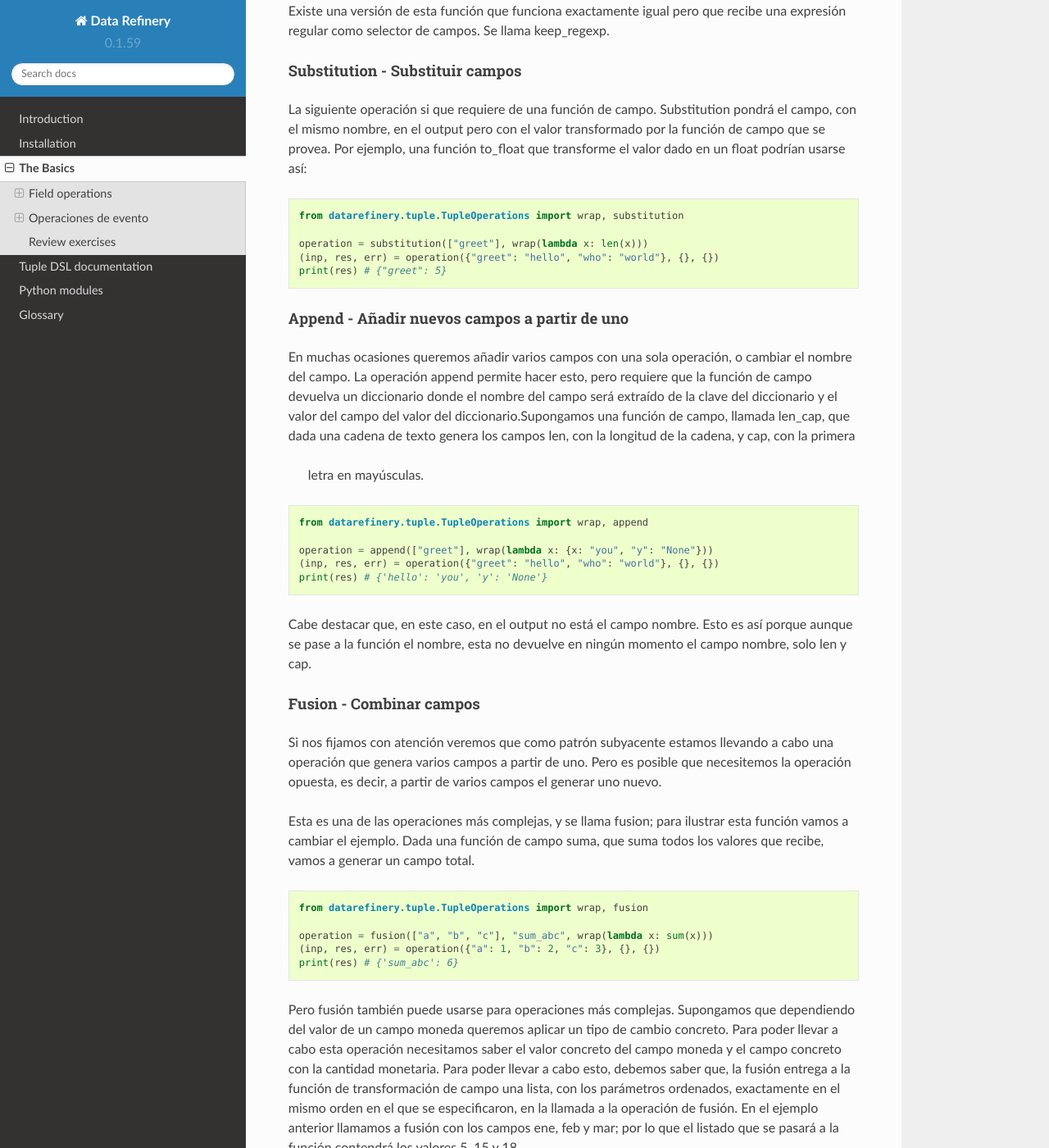
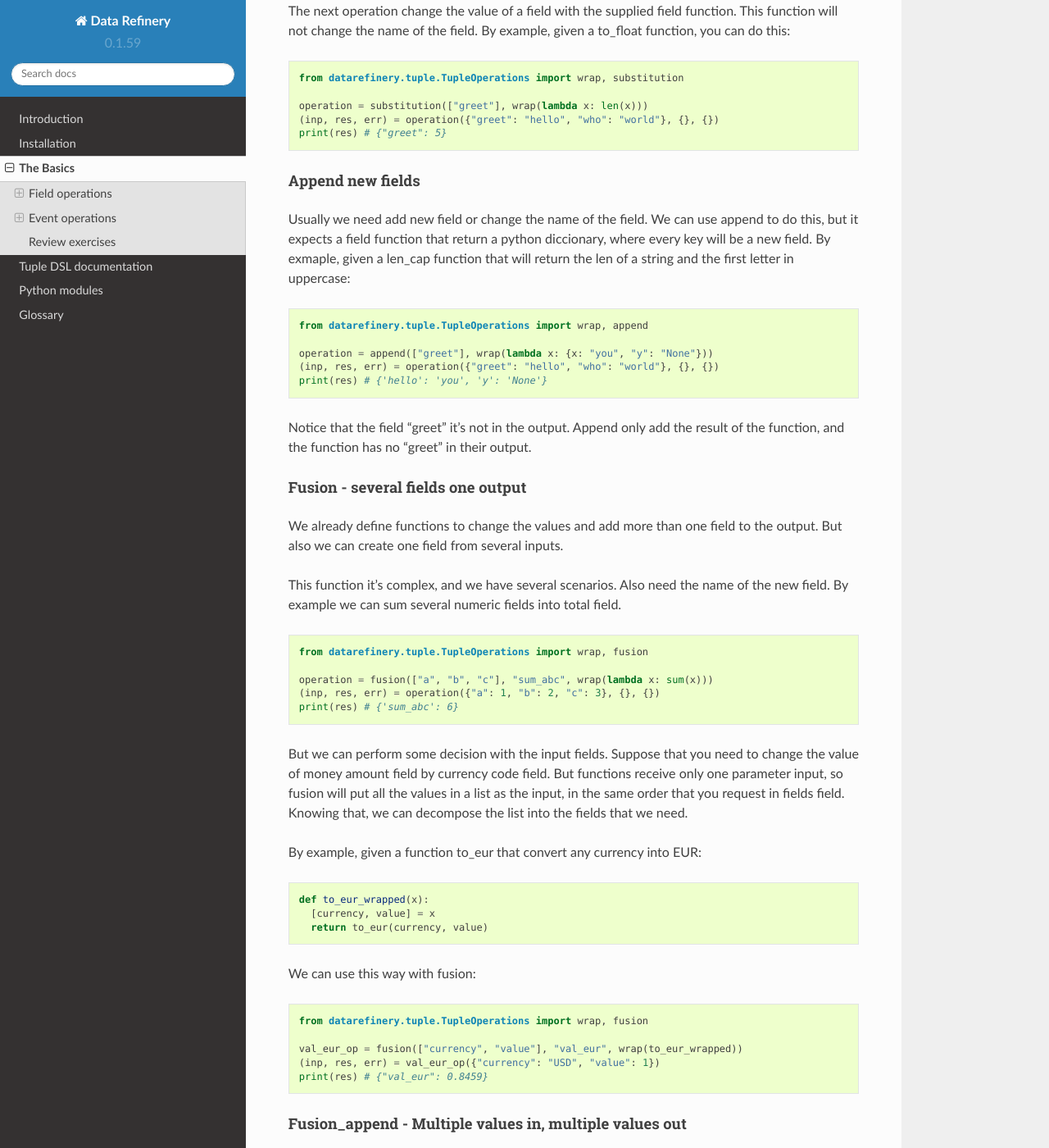
Before and after one commit to BBVA/data-refinery, a Sphinx documentation site: the page built from docs/source/thebasics.rst, in a window 1280 px wide and 1400 px high, scrolled down 8349 px. Shown: the whole window at 82% size. Built offline with Sphinx 7.4.7 and the Read the Docs theme 2.0.0, drawn with Linux system fonts in a browser that asks for light colours; some of the changed text lies outside the part shown.

Commit message:
some basics translated

```diff
--- a/docs/source/thebasics.rst
+++ b/docs/source/thebasics.rst
@@ -95,8 +95,7 @@ std_score_normalization
 
 Returns the distance of a particular datum ...
 
-Esta operación representa lo lejos que está un dato de la estadística
-representativa de una columna completa.
+This operation represents how far it's the value from mean, using deviation as scale.
 
 The function requires two input parameters, the column average and the standard
 deviation. Usage example:
@@ -399,25 +398,26 @@ This example returns one hot vector using a date string and week days.
     (res, err) = day_hot("2017-10-19")
     print(res) # {"Mo": 0, "Tu": 0, "We": 0, "Th": 1, "Fr": 0, "Sa": 0, "Su": 0}
 
-Operaciones de evento
----------------------
+Event operations
+----------------
 
-Pero las funciones de campo no dicen que queremos hacer con el valor transformado; tal vez quiero que el valor se guarde
-en un campo con el mismo nombre; o a lo mejor quiero que tenga un nombre de campo diferente. En este nivel tenemos las
-funciones de fila, que funcionan de forma ligeramente diferente, ya que reciben el input, el output acumulado hasta este
- momento y el error acumulado hasta este momento; y se espera que devuelvan lo mismo, es decir, input, output y error.
+Field functions has no affect on the row, so we need Event functions; maybe we need to change the value of a field; or
+maybe create a new field.
+Field functions has different interface. They recieves the input, the accumulated output until this point and the error.
+Every Field function also returns the same, because of this we can compose all functions together in one bigger function.
 
-Esto les da el control total en cada paso de la transformación de lo que está pasando, por lo que tienen una gran
-responsabilidad; es recomendable usar las existentes, aunque se pueden definir nuevas como veremos más adelante.
+The Field function has total control over the transformation step, and can affect to the full row, even fields already
+changed by other field functions. Because of this responsability it's better using the supplied functions, but you can
+build your own.
 
-Listado de funciones
-~~~~~~~~~~~~~~~~~~~~
+List of funcitons
+~~~~~~~~~~~~~~~~~
 
-Keep - Mantener campos
-......................
+Keep fileds
+...........
 
-La operación más sencilla, que no requiere de ninguna función de campo, es Keep. Básicamente coge un campo del input y
-lo pone en el output sin modificar su valor:
+Keep is the simplest operation, no need of any field function. In essence take the value of a field from the input and
+put it on the output without change neither the value nor the name of field.
 
 .. code-block:: python
 
@@ -427,15 +427,13 @@ lo pone en el output sin modificar su valor:
     (inp, res, err) = operation({"greet": "hello", "who": "world"}, {}, {})
     print(res) # {"greet": "hello"}
 
-Existe una versión de esta función que funciona exactamente igual pero que recibe una expresión regular como selector
-de campos. Se llama keep_regexp.
+If you need keep several similar fields you can use keep_regexp.
 
-Substitution - Substituir campos
-................................
+Value Substitution
+..................
 
-La siguiente operación si que requiere de una función de campo. Substitution pondrá el campo, con el mismo nombre, en
-el output pero con el valor transformado por la función de campo que se provea. Por ejemplo, una función to_float que
-transforme el valor dado en un float podrían usarse así:
+The next operation change the value of a field with the supplied field function. This function will not change the
+name of the field. By example, given a to_float function, you can do this:
 
 .. code-block:: python
 
@@ -445,14 +443,12 @@ transforme el valor dado en un float podrían usarse así:
     (inp, res, err) = operation({"greet": "hello", "who": "world"}, {}, {})
     print(res) # {"greet": 5}
 
-Append - Añadir nuevos campos a partir de uno
-.............................................
+Append new fields
+.................
 
-En muchas ocasiones queremos añadir varios campos con una sola operación, o cambiar el nombre del campo. La operación
-append permite hacer esto, pero requiere que la función de campo devuelva un diccionario donde el nombre del campo será
-extraído de la clave del diccionario y el valor del campo del valor del diccionario.Supongamos una función de campo,
-llamada len_cap, que dada una cadena de texto genera los campos len, con la longitud de la cadena, y cap, con la primera
- letra en mayúsculas.
+Usually we need add new field or change the name of the field. We can use append to do this, but it expects a
+field function that return a python diccionary, where every key will be a new field. By exmaple, given a len_cap function that
+will return the len of a string and the first letter in uppercase:
 
 .. code-block:: python
 
@@ -462,18 +458,17 @@ llamada len_cap, que dada una cadena de texto genera los campos len, con la long
     (inp, res, err) = operation({"greet": "hello", "who": "world"}, {}, {})
     print(res) # {'hello': 'you', 'y': 'None'}
 
-Cabe destacar que, en este caso, en el output no está el campo nombre. Esto es así porque aunque se pase a la función
-el nombre, esta no devuelve en ningún momento el campo nombre, solo len y cap.
+Notice that the field "greet" it's not in the output. Append only add the result of the function, and the function has no
+"greet" in their output.
 
-Fusion - Combinar campos
-........................
+Fusion - several fields one output
+..................................
 
-Si nos fijamos con atención veremos que como patrón subyacente estamos llevando a cabo una operación que genera varios
-campos a partir de uno. Pero es posible que necesitemos la operación opuesta, es decir, a partir de varios campos el
-generar uno nuevo.
+We already define functions to change the values and add more than one field to the output. But also we can create one
+field from several inputs.
 
-Esta es una de las operaciones más complejas, y se llama fusion; para ilustrar esta función vamos a cambiar el ejemplo.
-Dada una función de campo suma, que suma todos los valores que recibe, vamos a generar un campo total.
+This function it's complex, and we have several scenarios. Also need the name of the new field.
+By example we can sum several numeric fields into total field.
 
 .. code-block:: python
 
@@ -483,15 +478,12 @@ Dada una función de campo suma, que suma todos los valores que recibe, vamos a
     (inp, res, err) = operation({"a": 1, "b": 2, "c": 3}, {}, {})
     print(res) # {'sum_abc': 6}
 
-Pero fusión también puede usarse para operaciones más complejas. Supongamos que dependiendo del valor de un campo moneda
-queremos aplicar un tipo de cambio concreto. Para poder llevar a cabo esta operación necesitamos saber el valor concreto
-del campo moneda y el campo concreto con la cantidad monetaria. Para poder llevar a cabo esto, debemos saber que, la fusión
-entrega a la función de transformación de campo una lista, con los parámetros ordenados, exactamente en el mismo orden
-en el que se especificaron, en la llamada a la operación de fusión. En el ejemplo anterior llamamos a fusión con los
-campos ene, feb y mar; por lo que el listado que se pasará a la función contendrá los valores 5, 15 y 18.
+But we can perform some decision with the input fields. Suppose that you need to change the value of money amount
+field by currency code field. But functions receive only one parameter input, so fusion will put all the values in
+a list as the input, in the same order that you request in fields field.
+Knowing that, we can decompose the list into the fields that we need.
 
-Con este conocimiento podríamos generar una función que recupere los valores por su orden y que llame a la función de
-cambio de divisa existente (to_eur).
+By example, given a function to_eur that convert any currency into EUR:
 
 .. code-block:: python
 
@@ -499,7 +491,7 @@ cambio de divisa existente (to_eur).
       [currency, value] = x
       return to_eur(currency, value)
 
-Y usarla junto con fusión para crear el campo val_eur.
+We can use this way with fusion:
 
 .. code-block:: python
 
@@ -509,17 +501,14 @@ Y usarla junto con fusión para crear el campo val_eur.
     (inp, res, err) = val_eur_op({"currency": "USD", "value": 1})
     print(res) # {"val_eur": 0.8459}
 
-Con este mismo ejemplo se puede intuir la siguiente funcionalidad, fusion_append.
+Fusion_append - Multiple values in, multiple values out
+.......................................................
 
-Fusion_append - Varios entran, varios salen
-...........................................
+In fact it's the same that a fusion, but expect that the field function returns a python dict, in the same way than
+append function.
 
-Básicamente es una operación en la que usamos varios campos para generar varios campos. La función de columna recibirá
-la lista de campos ordenados al igual que en el caso de un fusion. Pero en esta ocasión se espera que devuelva un
-diccionario con los mismos parametros que en la operación de fusión.
-
-Modificando la función del ejemplo anterior podemos devolver varios campos para no perder los datos originales en una
- sola operación:
+We can perform the same example that fusion but we can generate new fields with the currency as name of field and
+the money value as value:
 
 .. code-block:: python
 
@@ -533,14 +522,13 @@ Modificando la función del ejemplo anterior podemos devolver varios campos para
     (inp, res, err) = val_eur_op({"currency": "USD", "value": 1})
     print(res) # {"EUR": 0.8459, "USD": 1}
 
-Filter_tuple - Sólo filas vip
-.............................
+Filter_tuple - Discard irrelevant
+.................................
 
-En algunos casos estamos trabajando con un dataset del que solo queremos una parte. En este caso podemos usar la
-opración filter_tuple que nos permite descartar las filas que no cumplen una función concreta.
+When we don't need all data, the best approach it's discard as soon as possible the rows that we don't need.
 
-Por ejemplo, si necesitamos descartar las filas que no tengan un campo nulo; primero necesitamos una función que
- devuelve true si la fila no es nula. Usandola en filter_tuple quedaría algo así.
+With no_none function and filter field operation the genearted function will return None as result if the event
+it's discarded:
 
 .. code-block:: python
 
@@ -551,15 +539,15 @@ Por ejemplo, si necesitamos descartar las filas que no tengan un campo nulo; pri
     (inp, res, err) = no_none({"value": None})
     print(res) # None
 
-Cuando la función no devuelve un output, pero tampoco un error es porque la esa fila se ha descartado.
+It's up to you not to fail when result it's None, if no error means that event is discarded.
 
 Alternative - Plan B
 ....................
 
-En muchas ocasiones una operación en concreto no se puede llevar a cabo. Pero sabemos que otra operación puede
-salver el día. En este caso queremos darle al ETL una operación alternativa.
+Some times we have several ways to transform the event. If the first approach fail, alternative will try the
+next, until sucess or the last fail.
 
-Supongamos que queremos multiplicar el campo valor por dos, pero si no viene nos vale con poner un 0.
+Suppose that you want to multiply by two, but if this operation fail, you want to append value 0.
 
 .. code-block:: python
 
@@ -571,9 +559,6 @@ Supongamos que queremos multiplicar el campo valor por dos, pero si no viene nos
     )
     (inp, res, err) = need_value({"name": "John"})
     print(res) # {"value": 0}
-
-La alternativa se usa cuando la primera opción da un error. Si da un error, por supuesto, ningún cambio que se haya
-llevado a cabo llegará al output.
 
 Fallo con estilo
 ................
```
